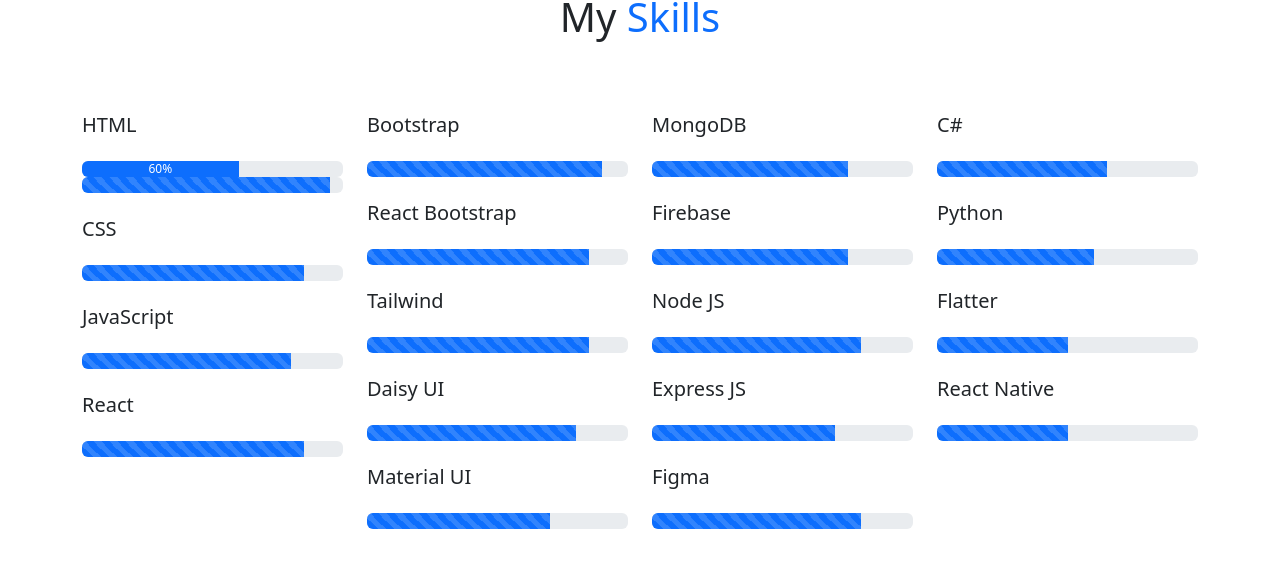
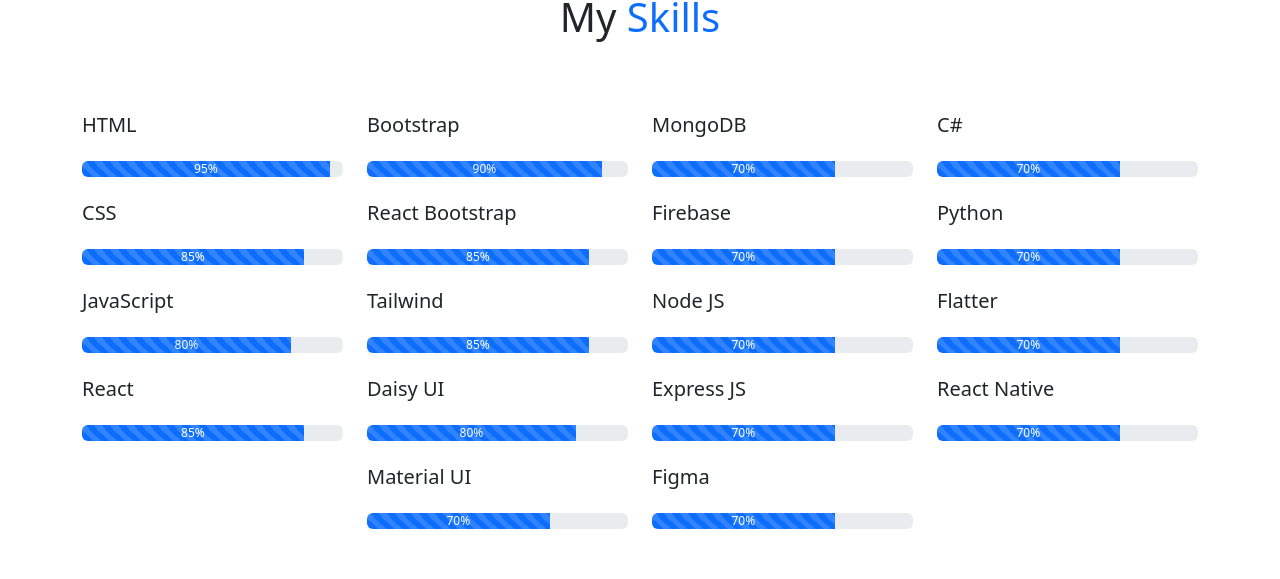
Before and after one commit to sabbirhossaindev/dev-sabbir, a React (Create React App) app: page / in a window 1280 px wide. Shown: the part 1121-1700 px from the top of the page. Built offline with nearby package versions, Linux system fonts and the light colour scheme.

Commit message:
dev bir same edit

```diff
--- a/src/Pages/Home/Skills/Skills.js
+++ b/src/Pages/Home/Skills/Skills.js
@@ -4,64 +4,77 @@
 
 
 const Skills = () => {
-    const now = 60;
+    const html = 95;
+    const css = 85;
+    const js = 80;
+    const react = 85;
+    const bootstrap = 90;
+    const reactBootstrap = 85;
+    const tailwind = 85;
+    const daisy = 80;
+    const material = 70;
+    const mongoDB = 70;
+    const firebase = 70;
+    const nodeJs = 70;
+    const expressJs = 70;
+    const figma = 70;
+    const cSharp = 70;
+    const python = 70;
+    const flatter = 70;
+    const reactNative = 70;
     return (
-        <div className='my-5 mt-5'>
+        <Container className='my-5 mt-5'>
             <h1 className='text-center my-5'>My <span className='text-primary'>Skills</span></h1>
-            <Container>
             <Row>
                 <Col md='3'>
                     <h5 className='my-4'>HTML</h5>
-
-                        <ProgressBar now={now} label={`${now}%`} />
-                        <ProgressBar animated now={95} />
+                    <ProgressBar animated now={html} label={`${html}%`} />
                     <h5 className='my-4'>CSS</h5>
-                        <ProgressBar animated now={85} />
+                    <ProgressBar animated now={css} label={`${css}%`} />
                     <h5 className='my-4'>JavaScript</h5>
-                        <ProgressBar animated now={80} />
+                    <ProgressBar animated now={js} label={`${js}%`} />
                     <h5 className='my-4'>React</h5>
-                        <ProgressBar animated now={85} />
+                    <ProgressBar animated now={react} label={`${react}%`} />
                 </Col>
 
                 <Col md='3'>
                     <h5 className='my-4'>Bootstrap</h5>
-                        <ProgressBar animated now={90} />
+                    <ProgressBar animated now={bootstrap} label={`${bootstrap}%`} />
                     <h5 className='my-4'>React Bootstrap</h5>
-                        <ProgressBar animated now={85} />
+                    <ProgressBar animated now={reactBootstrap} label={`${reactBootstrap}%`} />
                     <h5 className='my-4'>Tailwind</h5>
-                        <ProgressBar animated now={85} />
+                    <ProgressBar animated now={tailwind} label={`${tailwind}%`} />
                     <h5 className='my-4'>Daisy UI</h5>
-                        <ProgressBar animated now={80} />
+                    <ProgressBar animated now={daisy} label={`${daisy}%`} />
                     <h5 className='my-4'>Material UI</h5>
-                        <ProgressBar animated now={70} />
+                    <ProgressBar animated now={material} label={`${material}%`} />
                 </Col>
 
                 <Col md='3'>
                     <h5 className='my-4'>MongoDB</h5>
-                        <ProgressBar animated now={75} />
+                    <ProgressBar animated now={mongoDB} label={`${mongoDB}%`} />
                     <h5 className='my-4'>Firebase</h5>
-                        <ProgressBar animated now={75} />
+                    <ProgressBar animated now={firebase} label={`${firebase}%`} />
                     <h5 className='my-4'>Node JS</h5>
-                        <ProgressBar animated now={80} />
+                    <ProgressBar animated now={nodeJs} label={`${nodeJs}%`} />
                     <h5 className='my-4'>Express JS</h5>
-                        <ProgressBar animated now={70} />
+                    <ProgressBar animated now={expressJs} label={`${expressJs}%`} />
                     <h5 className='my-4'>Figma</h5>
-                        <ProgressBar animated now={80} />
+                    <ProgressBar animated now={figma} label={`${figma}%`} />
                 </Col>
 
                 <Col md='3'>
                     <h5 className='my-4'>C#</h5>
-                        <ProgressBar animated now={65} />
+                    <ProgressBar animated now={cSharp} label={`${cSharp}%`} />
                     <h5 className='my-4'>Python</h5>
-                        <ProgressBar animated now={60} />
+                    <ProgressBar animated now={python} label={`${python}%`} />
                     <h5 className='my-4'>Flatter</h5>
-                        <ProgressBar animated now={50} />
+                    <ProgressBar animated now={flatter} label={`${flatter}%`} />
                     <h5 className='my-4'>React Native</h5>
-                        <ProgressBar animated now={50} />
+                    <ProgressBar animated now={reactNative} label={`${reactNative}%`} />
                 </Col>
             </Row>
         </Container>
-        </div>
     );
 };
 
```
Lines whose indentation alone changed are shown as unchanged.
